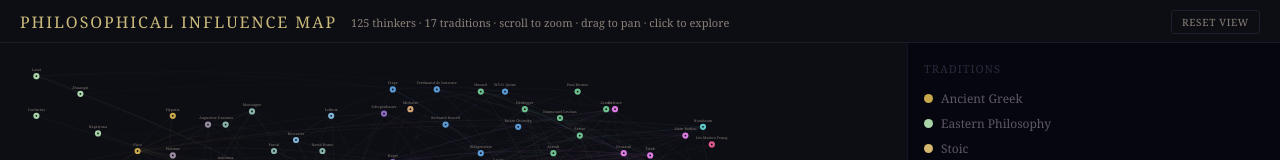
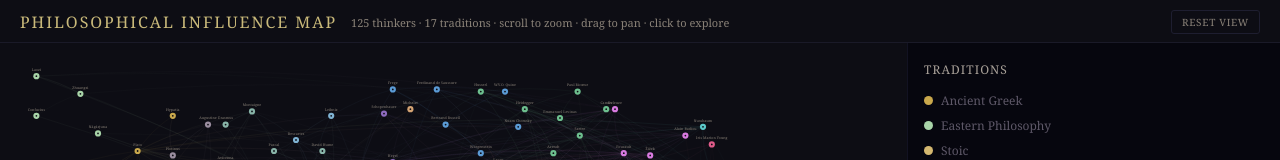
Before and after one commit to curium-247/philosopher-map, a React (Create React App) app: page / in a window 1280 px wide. Shown: the top 160 px of the page. Built offline with nearby package versions, Linux system fonts and the light colour scheme.

Commit message:
Update App.js
Traditions text

```diff
--- a/src/App.js
+++ b/src/App.js
@@ -1181,7 +1181,7 @@ Answer the user's question clearly and engagingly. Be concise but substantive
                       overflowY:"auto", background:"#06060e", flexShrink:0 }}>
           {!activePhil ? (
             <>
-              <p style={{ color:"#2a2a3e", fontSize:11, letterSpacing:"0.09em",
+              <p style={{ color:"#a8a098", fontSize:12, letterSpacing:"0.09em",
                           textTransform:"uppercase", marginBottom:14, marginTop:0 }}>Traditions</p>
               {Object.entries(clusterLabels).map(([key, label]) => {
                 const isSel = selectedCluster === key;
```
